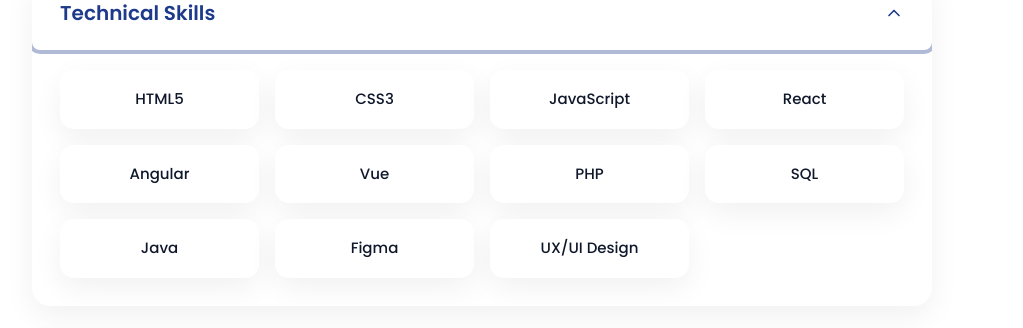
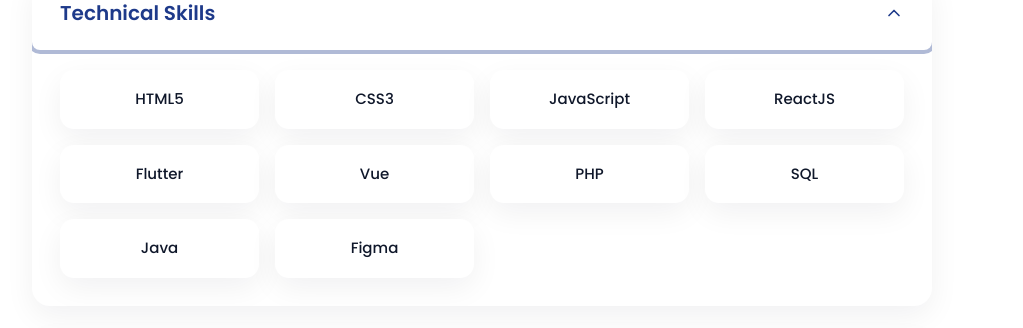
Before and after one commit to chezcka/portfolio, a React (Vite) app: page / in a window 1280 px wide. Both pictures are taken after a click on the button "Technical Skills". Shown: the part 808-1136 px from the top of the page, without its empty margins (158-1181 px from the left). Built offline with nearby package versions, Linux system fonts and the light colour scheme.

Commit message:
Added flutter to skills

```diff
--- a/src/pages/Home.jsx
+++ b/src/pages/Home.jsx
@@ -77,14 +77,13 @@
                     <div className="skill-card">HTML5</div>
                     <div className="skill-card">CSS3</div>
                     <div className="skill-card">JavaScript</div>
-                    <div className="skill-card">React</div>
-                    <div className="skill-card">Angular</div>
+                    <div className="skill-card">ReactJS</div>
+                    <div className="skill-card">Flutter</div>
                     <div className="skill-card">Vue</div>
                     <div className="skill-card">PHP</div>
                     <div className="skill-card">SQL</div>
                     <div className="skill-card">Java</div>
                     <div className="skill-card">Figma</div>
-                    <div className="skill-card">UX/UI Design</div>
                 </div>
                 </div>
             )}
```
